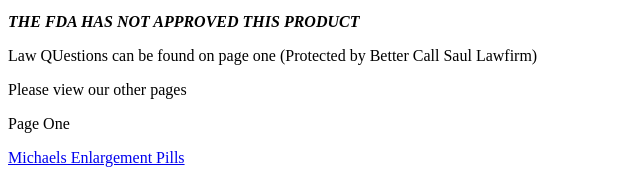
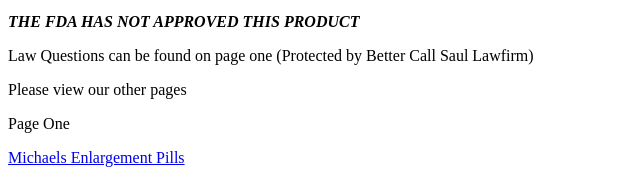
Before and after one commit to jtisntchill/michaelshappy, a plain HTML site: page index.html in a window 1280 px wide. Shown: the part 860-1040 px from the top of the page, 0-640 px from the left. Drawn offline with Linux system fonts and the light colour scheme.

Commit message:
Update index.html

```diff
--- a/index.html
+++ b/index.html
@@ -48,7 +48,7 @@
       </ul>
 
       <h7><em><strong>THE FDA HAS NOT APPROVED THIS PRODUCT</strong></em></h7>
-    <p>Law QUestions can be found on page one (Protected by Better Call Saul Lawfirm)</p>
+    <p>Law Questions can be found on page one (Protected by Better Call Saul Lawfirm)</p>
 
       <h8>Please view our other pages</h8>
 
```
